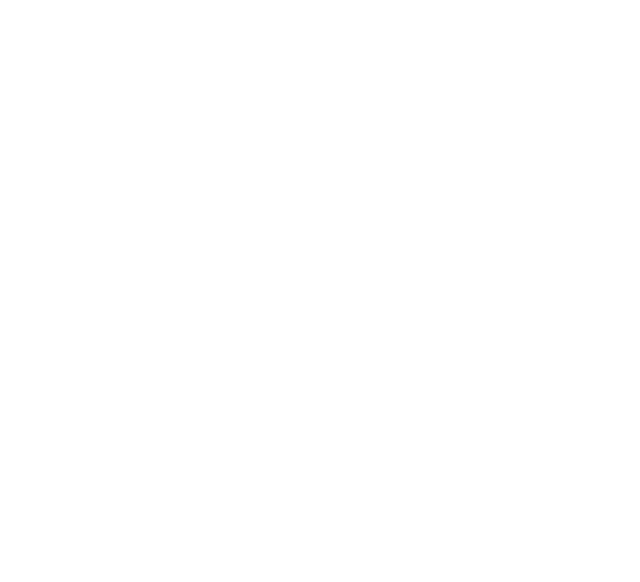
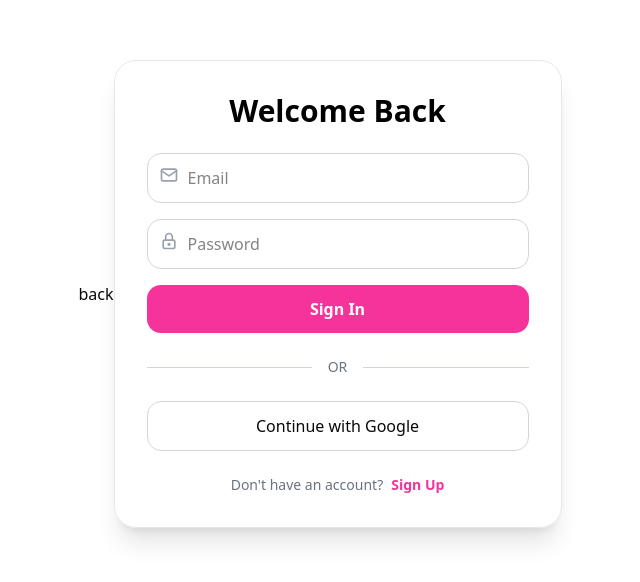
Before and after one commit to Ramaaeln/pictsnap, a Next.js app: page /auth in a window 1280 px wide. Shown: the part 106-688 px from the top of the page, without its empty margins (320-960 px from the left). Built offline with nearby package versions, Linux system fonts and the light colour scheme.

Commit message:
update fitures

```diff
--- a/src/app/(auth)/auth/page.js
+++ b/src/app/(auth)/auth/page.js
@@ -1,7 +1,9 @@
+import AuthSection from "@/components/client/auth";
+
 export default function Auth(){
     return(
         <div>
-
+            <AuthSection/>
         </div>
     )
 }
--- /dev/null
+++ b/src/components/client/auth.tsx
@@ -0,0 +1,84 @@
+"use client"
+
+import { useState } from "react"
+import { motion } from "motion/react"
+import { IconMail, IconLock, IconUser } from "@tabler/icons-react"
+
+export default function Auth() {
+  const [isSignUp, setIsSignUp] = useState(false)
+
+  return (
+    <section className="relative min-h-screen flex items-center justify-center bg-white dark:bg-black transition-colors px-6">
+      <a href="/">back</a>
+      <motion.div
+        initial={{ opacity: 0, y: 40 }}
+        animate={{ opacity: 1, y: 0 }}
+        transition={{ duration: 0.6 }}
+        className="w-full max-w-md backdrop-blur-xl bg-white/60 dark:bg-white/5 border border-gray-200 dark:border-white/10 rounded-3xl p-8 shadow-xl"
+      >
+        <h2 className="text-3xl font-bold text-center text-black dark:text-white mb-6">
+          {isSignUp ? "Create Account" : "Welcome Back"}
+        </h2>
+
+        <form className="space-y-4">
+
+          {isSignUp && (
+            <div className="relative">
+              <IconUser className="absolute left-3 top-3 text-gray-400" size={20} />
+              <input
+                type="text"
+                placeholder="Username"
+                className="w-full pl-10 pr-4 py-3 rounded-xl bg-white dark:bg-black border border-gray-300 dark:border-white/10 focus:outline-none focus:ring-2 focus:ring-pink-500"
+              />
+            </div>
+          )}
+
+          <div className="relative">
+            <IconMail className="absolute left-3 top-3 text-gray-400" size={20} />
+            <input
+              type="email"
+              placeholder="Email"
+              className="w-full pl-10 pr-4 py-3 rounded-xl bg-white dark:bg-black border border-gray-300 dark:border-white/10 focus:outline-none focus:ring-2 focus:ring-pink-500"
+            />
+          </div>
+
+          <div className="relative">
+            <IconLock className="absolute left-3 top-3 text-gray-400" size={20} />
+            <input
+              type="password"
+              placeholder="Password"
+              className="w-full pl-10 pr-4 py-3 rounded-xl bg-white dark:bg-black border border-gray-300 dark:border-white/10 focus:outline-none focus:ring-2 focus:ring-pink-500"
+            />
+          </div>
+
+          <button
+            type="submit"
+            className="w-full py-3 rounded-xl bg-pink-500 text-white font-semibold hover:bg-pink-600 transition"
+          >
+            {isSignUp ? "Sign Up" : "Sign In"}
+          </button>
+        </form>
+
+        <div className="flex items-center my-6">
+          <div className="flex-1 h-px bg-gray-300 dark:bg-white/10" />
+          <span className="px-4 text-gray-500 text-sm">OR</span>
+          <div className="flex-1 h-px bg-gray-300 dark:bg-white/10" />
+        </div>
+
+        <button className="w-full py-3 rounded-xl border border-gray-300 dark:border-white/10 hover:bg-gray-100 dark:hover:bg-white/10 transition">
+          Continue with Google
+        </button>
+
+        <p className="text-center mt-6 text-gray-500 dark:text-gray-400 text-sm">
+          {isSignUp ? "Already have an account?" : "Don't have an account?"}
+          <button
+            onClick={() => setIsSignUp(!isSignUp)}
+            className="ml-2 text-pink-500 font-semibold"
+          >
+            {isSignUp ? "Sign In" : "Sign Up"}
+          </button>
+        </p>
+      </motion.div>
+    </section>
+  )
+}
--- a/src/components/client/header.js
+++ b/src/components/client/header.js
@@ -37,7 +37,7 @@
         </div>
 
         <div className="text-lg flex gap-4 items-center">
-          <Link href="">SignIn</Link> | <Link href="">SignUp</Link>
+          <Link href="/auth">SignIn</Link>
           <ThemeToggle />
         </div>
       </nav>
```
